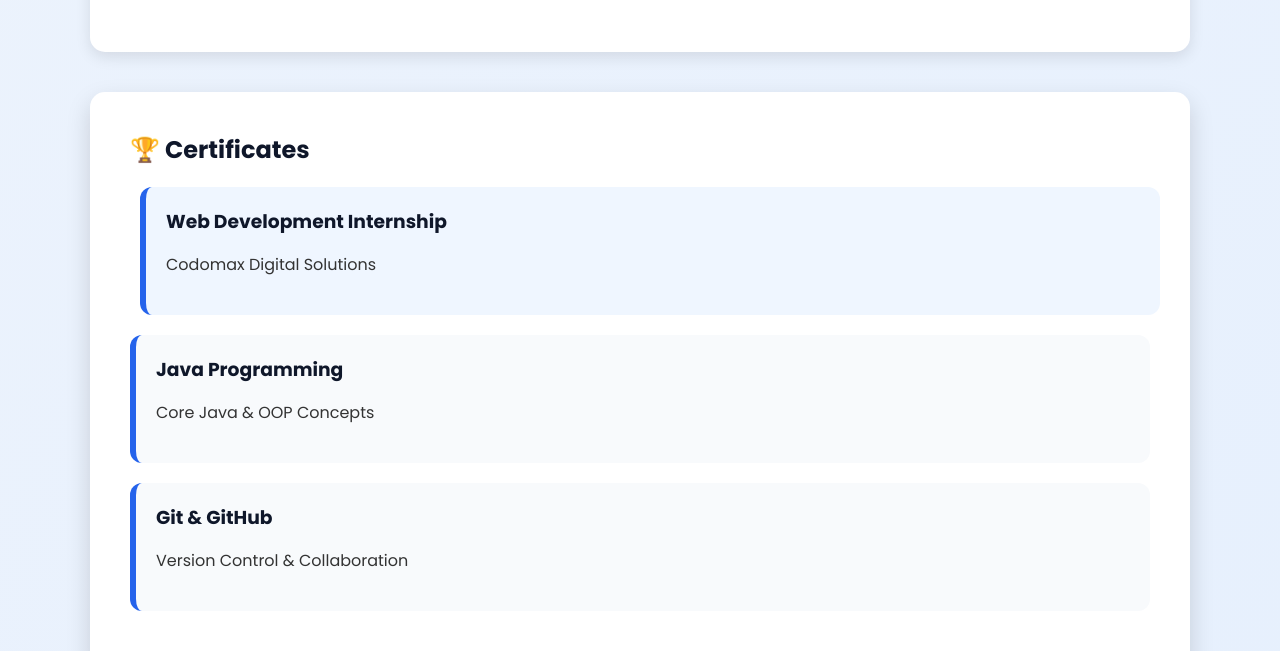
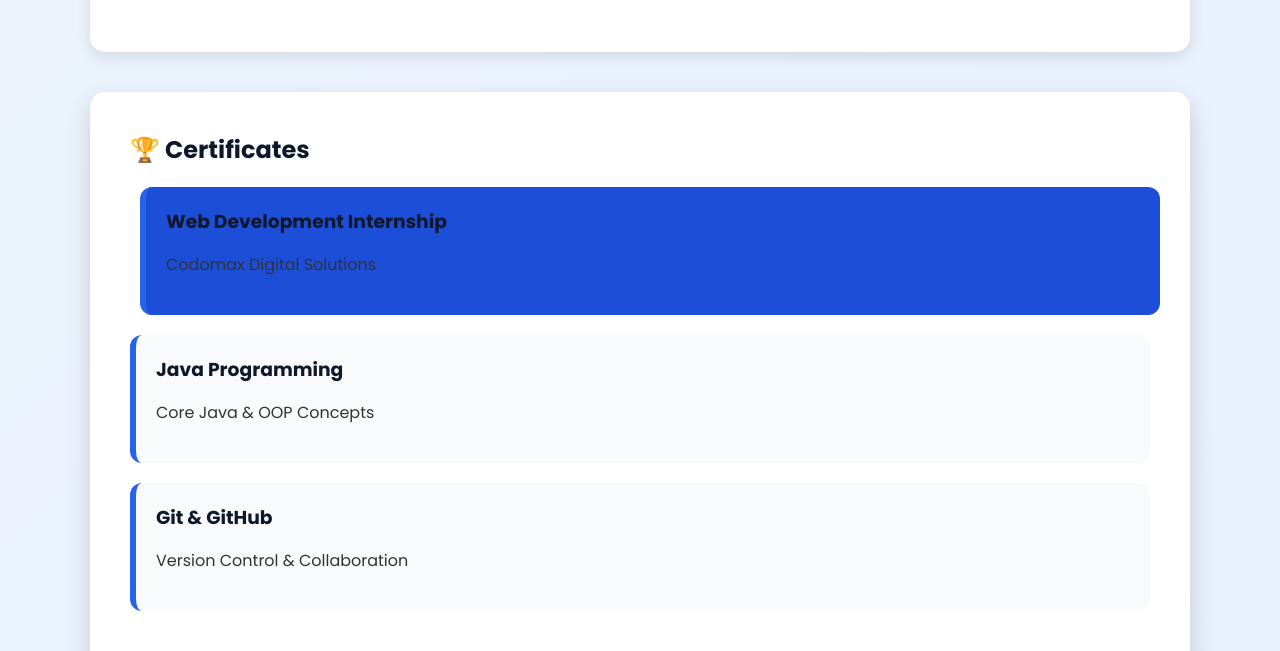
Before and after one commit to manivelk036-boop/portfolio.websitr, a plain HTML site: page index.html in a window 1280 px wide. In both pictures the pointer is over the element 640 px from the left and 3909 px from the top of the page. Shown: the part 3658-4309 px from the top of the page. Drawn offline with Linux system fonts and the light colour scheme.

Commit message:
css updated

```diff
--- a/style.css
+++ b/style.css
@@ -399,7 +399,7 @@ font-weight:bold;
 
 .certificate-card:hover{
     transform:translateX(10px);
-    background:#eff6ff;
+    background:#1d4ed8;
 }
 /* ===============================
    ACHIEVEMENTS
```
